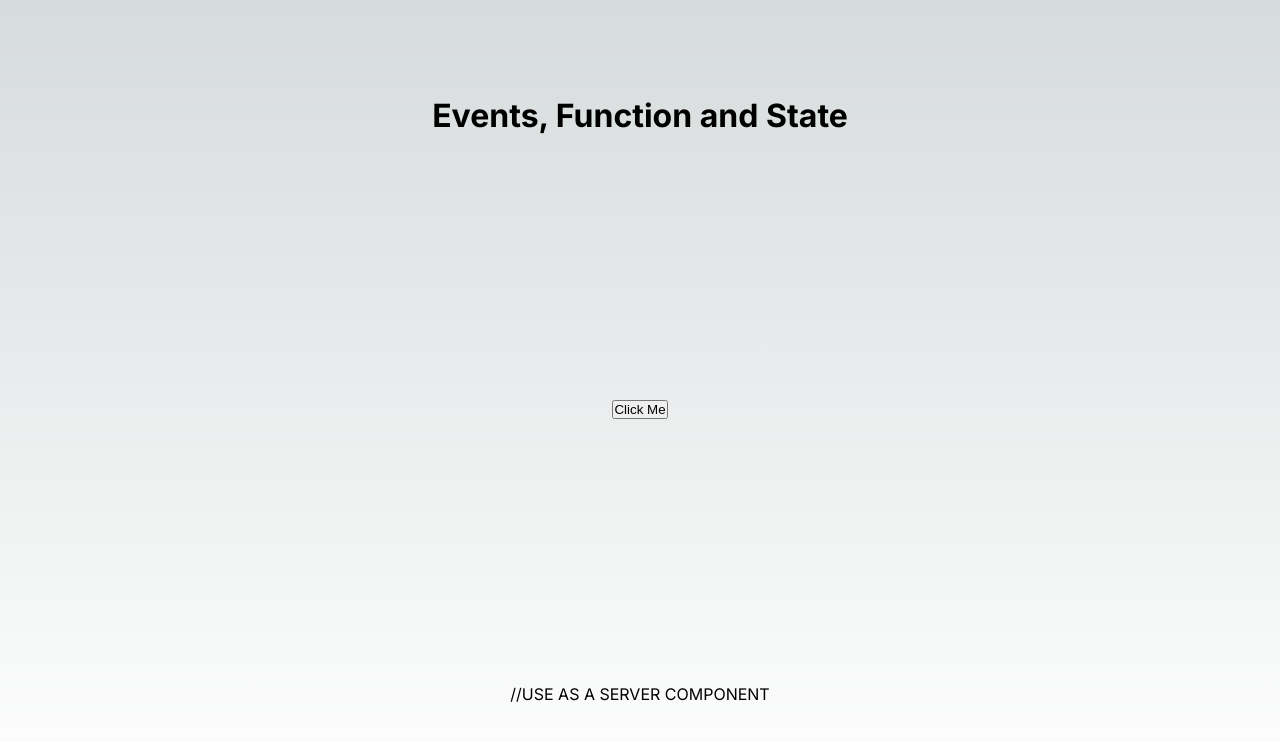
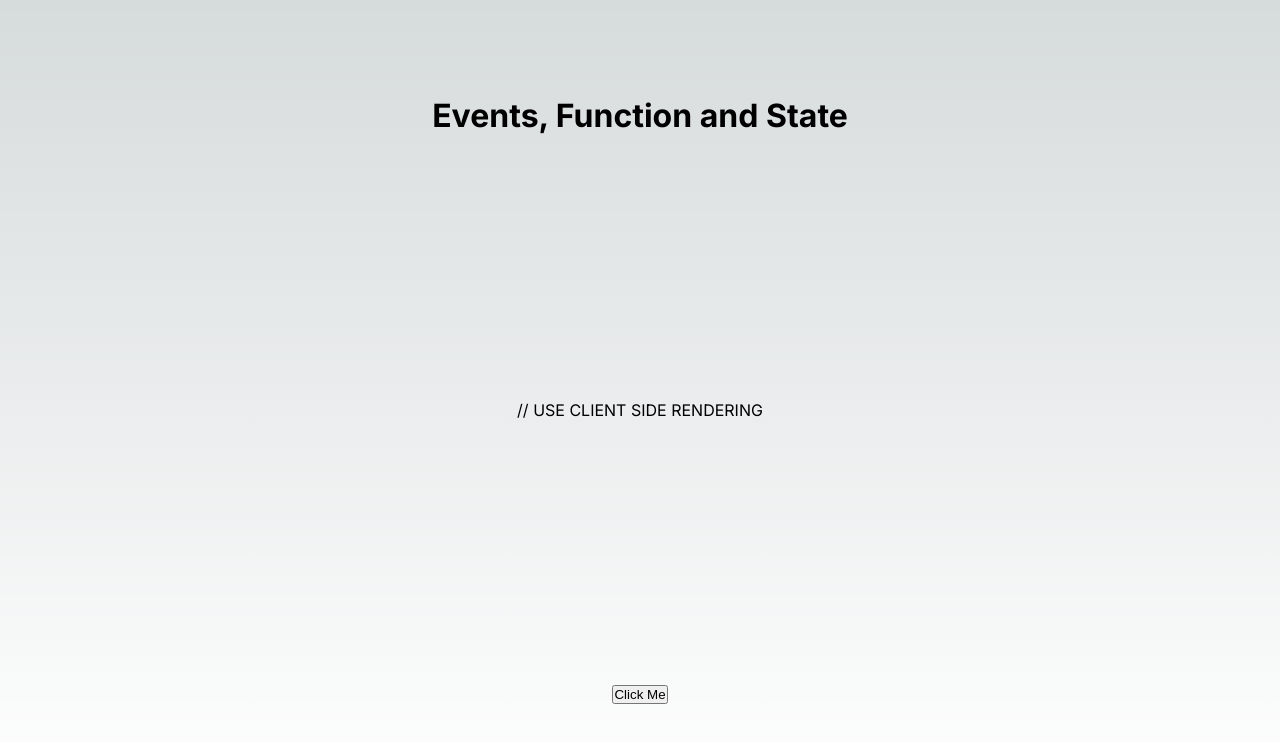
Before and after one commit to CodeHappy4U/Learn_NextJS, a Next.js app: page / in a window 1280 px wide. Shown: the top 742 px of the page. Built offline with nearby package versions, Linux system fonts and the light colour scheme.

Commit message:
2.2 CLIENT SIDE RENDERING

```diff
--- a/src/app/page.js
+++ b/src/app/page.js
@@ -1,11 +1,14 @@
-
+'use client'
 import styles from "./page.module.css";
+'use client' // WRONG WAY TO DO THIS
 
 export default function Home() {
   return (
     <main className={styles.main}>
       <h1>Events, Function and State</h1>
-      <button onClick={()=>alert ("Hello")}>Click Me</button> //USE AS A SERVER COMPONENT
+
+      // USE CLIENT SIDE RENDERING
+      <button onClick={()=>alert ("Hello")}>Click Me</button>
     </main>
   );
 }
```
